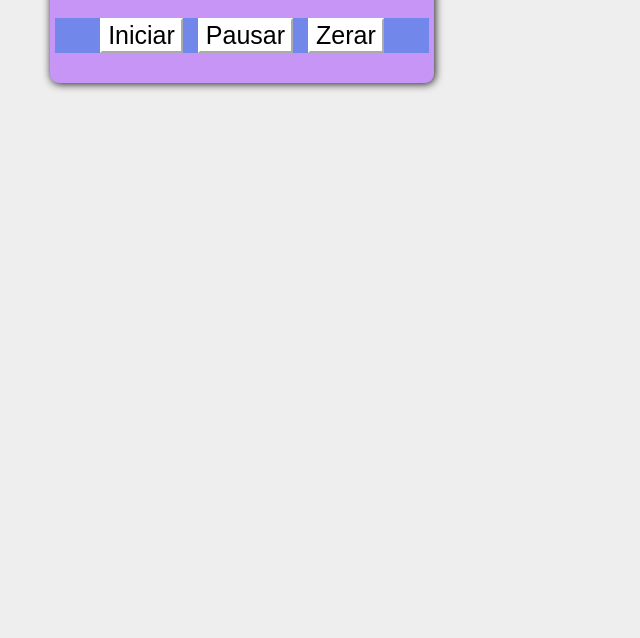
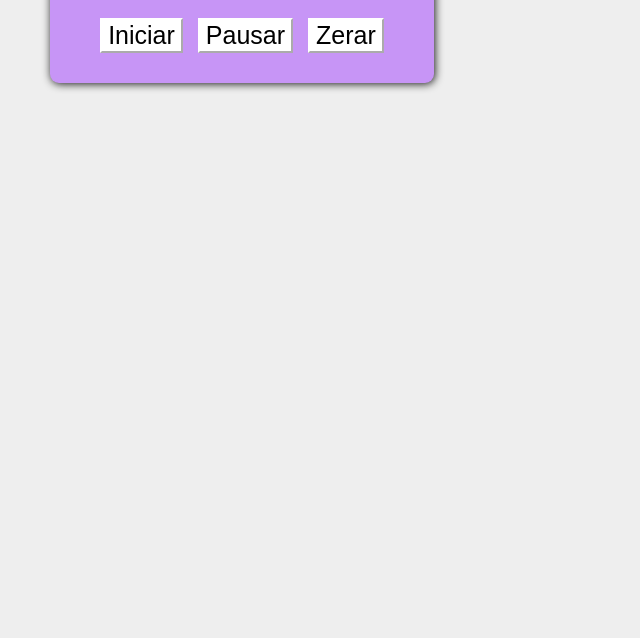
Before and after one commit to xPedroHenrique/Projetos, a plain HTML site: page Cronometro/index.html in a window 1280 px wide. Shown: the part 162-800 px from the top of the page, without its empty margins (0-640 px from the left). Drawn offline with Linux system fonts and the light colour scheme.

Commit message:
Projetos

```diff
--- a/Cronometro/style.css
+++ b/Cronometro/style.css
@@ -35,33 +35,32 @@ body {
 button {
     font-size: 1.0em;
 }
-button.iniciar{
+
+button.iniciar {
     background-color: #fff;
     color: black;
     border-color: #fff;
+    cursor: pointer;
 }
 
-button.pausar{
+button.pausar {
     background-color: #fff;
     color: black;
     border-color: #fff;
+    cursor: pointer;
 }
 
-button.zerar{
+button.zerar {
     background-color: #fff;
     color: black;
     border-color: #fff;
+    cursor: pointer;
 }
 
 footer {
     text-align: center;
 }
 
-p {
-    background-color: rgb(113, 135, 233);
-}
-
 p:hover {
     color: gold;
-    cursor: pointer;
 }
```
